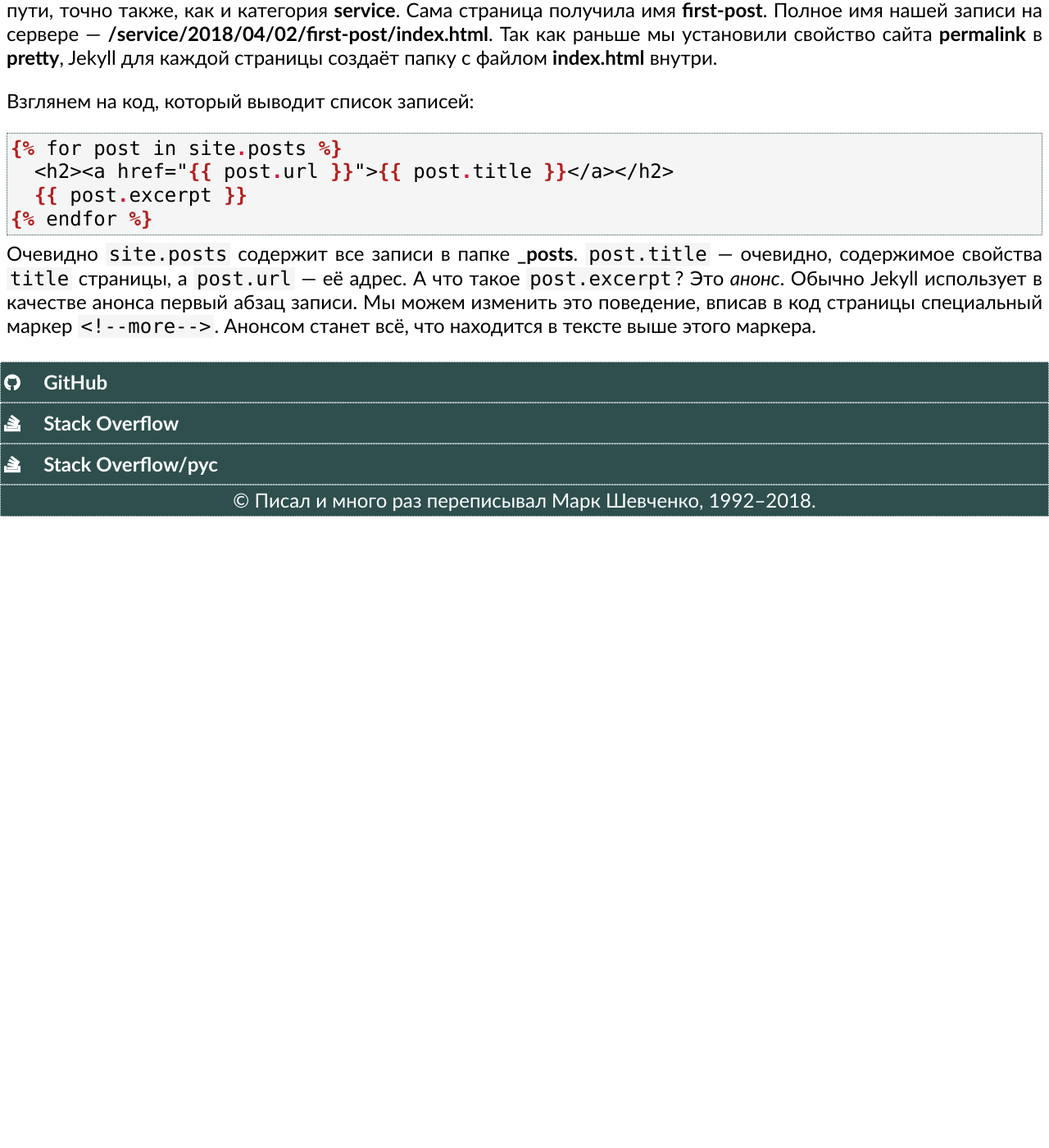
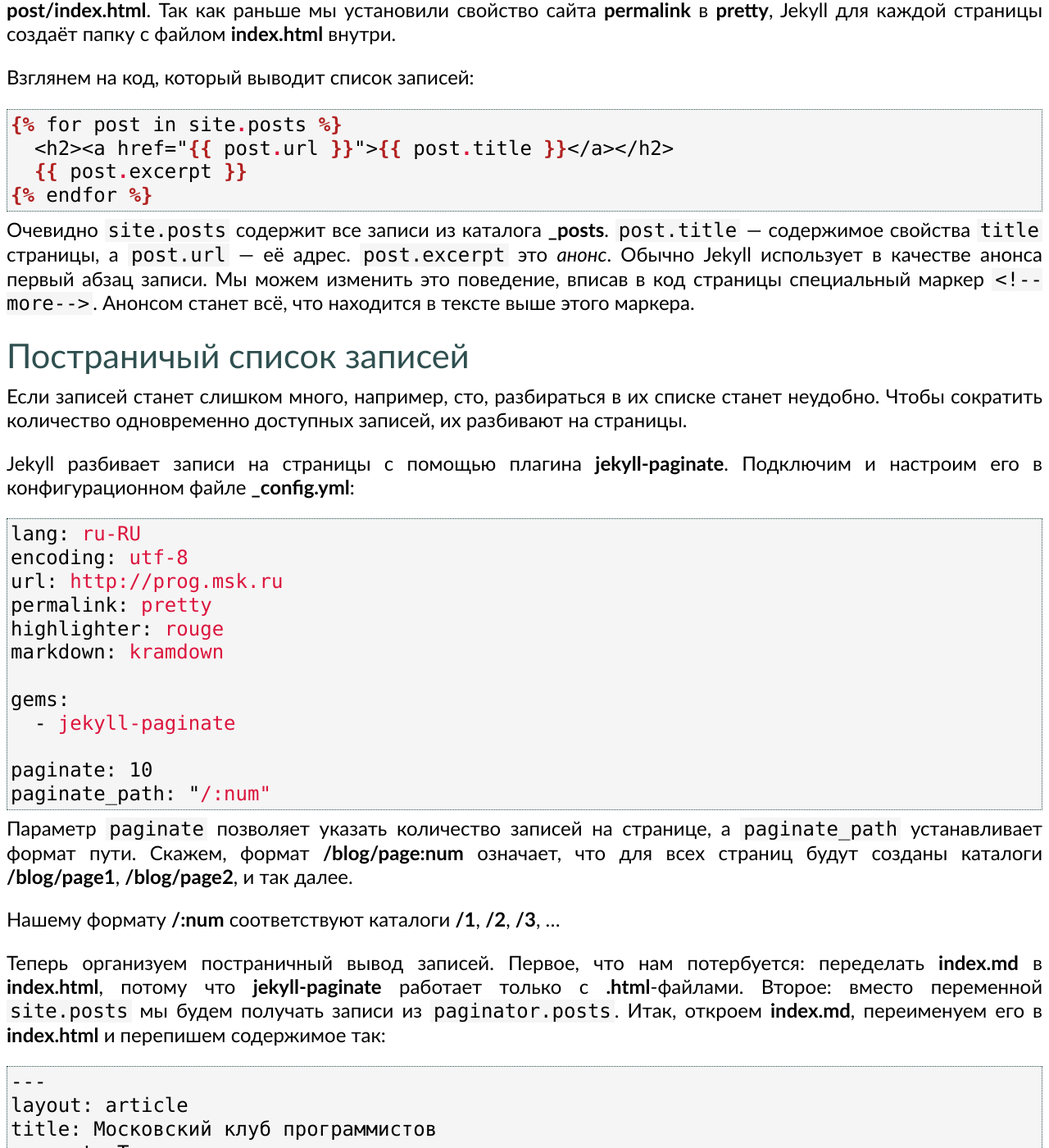
Before and after one commit to markshevchenko/markshevchenko.github.io, a Jekyll site: the page built from articles/github-pages.md, in a window 1280 px wide and 1400 px high, scrolled down 13069 px. Shown: the whole window at 82% size. Built offline with Jekyll 4.4.1, drawn with Linux system fonts in a browser that asks for light colours; some web fonts are replaced; our own code applies the rules of GitHub Pages for plain Markdown files; comment, search, counter and statistics services are not loaded; before the commit the page ends 13699 px from its top, so only the background shows below that; some of the changed text lies outside the part shown.

Commit message:
Разбиение на страницы и синдикация.

````diff
--- a/_config.yml
+++ b/_config.yml
@@ -1,15 +1,21 @@
-
----
 lang: ru-RU
 encoding: utf-8
+
 title: "Профессия: программист"
 description: "Скучно об увлекательном: опыт, потерявший актуальность"
+
 author: "Mark Shevchenko"
+image: /img/markshevchenko.jpg
 url: http://markshevchenko.pro
+
 permalink: pretty
+highlighter: rouge
+
 paginate: 10
 paginate_path: "/posts/:num"
-highlighter: rouge
+
+feed:
+  path: feed.atom
 
 exclude:
 - Gemfile
--- a/_includes/head.html
+++ b/_includes/head.html
@@ -4,15 +4,13 @@
   <meta name="viewport" content="width=device-width, initial-scale=1">
   <title>{% if page.title %}{{ page.title | escape }}{% else %}{{ site.title | escape }}{% endif %}</title>
   <meta name="description" content="{{ page.excerpt | default: site.description | strip_html | normalize_whitespace | truncate: 160 | escape }}">
-  {% feed_meta %}
   <link rel="stylesheet" href="{{ "/css/main.css" | relative_url }}">
   <link rel="canonical" href="{{ page.url | replace:'index.html','' | absolute_url }}">
-  <link rel="alternate" type="application/rss+xml" title="{{ site.title | escape }}" href="{{ "/feed.xml" | relative_url }}">
   <link rel="icon" type="image/png" sizes="16x16" href="{{ /img/favicon-16x16.png | relative_url }}">
   <link rel="icon" type="image/png" sizes="32x32" href="{{ /img/favicon-32x32.png | relative_url }}">
   <link rel="icon" type="image/png" sizes="96x96" href="{{ /img/favicon-96x96.png | relative_url }}">
+  {% feed_meta %}
   {% if jekyll.environment == 'production' and site.google_analytics %}
   {% include google-analytics.html %}
   {% endif %}
-  {% feed_meta %}
 </head>
--- a/articles/github-pages.md
+++ b/articles/github-pages.md
@@ -156,14 +156,11 @@
 : Указывает инструмент конвертации Markdown в HTML. Мы предпочли [kramdown](https://kramdown.gettalong.org/).
 
 Если мы сейчас уберём `lang: ru-RU` из теста страницы **index.md**, язык документа всё равно будет указан, потому что теперь он берётся из **_config.yml**.
-
 ## Оформление сайта&nbsp;&mdash; шаблоны
-
 Большинство страниц вашего сайта похожи друг на друга. У них одинаковы заголовки, подвалы, панель навигации, а если вас подводит творческое начало, то и содержание.
 Чтобы не повторять всё это на каждой странице, применяют *шаблоны*. GitHub позволяет описывать шаблоны страниц на языке [Liquid](http::/shopify.github.io/liquid/).
 
 Создадим в папке **_layouts** файл **article.html** рядом с **default.html**:
-
 {% raw %}
 ```liquid
 ---
@@ -186,7 +183,6 @@
 
 ```
 {% endraw %}
-
 В заголовке шаблона мы видим констуркцию `layout: default`, которая означает, что в качестве основы мы используем шаблон **default.html**. Содержимое нашего шаблона
 будет встроено в **default.html** там, где указана конструкция {% raw %}`{{ content }}`{% endraw %}.
 
@@ -240,7 +236,6 @@
 Если шаблон оказался слишком большим, отдельные блоки можно *вынести* в другие файлы, и подключить их с помощью инстуркции `include`:
 
 Например создадим в репозитории файл **_includes/header.html**:
-
 {% raw %}
 ```liquid
 <header>
@@ -251,9 +246,7 @@
 </header>
 ```
 {% endraw %}
-
 И файл **_includes/footer.html**:
-
 {% raw %}
 ```liquid
 <footer>
@@ -261,9 +254,7 @@
 </footer>
 ```
 {% endraw %}
-
 Поскольку оба они размещены в каталоге **_includes**, мы можем включить их в шаблон **article.html** без указания пути:
-
 {% raw %}
 ```liquid
 ---
@@ -276,9 +267,7 @@
 {% include footer.html %}
 ```
 {% endraw %}
-
 ## Оформление сайта&nbsp;&mdash; стили
-
 Настало время рассмотреть детали генерации сайта. Каталоги, название которых начинается с подчёркивания, используются при генерации, но сами
 на сайт не попадают. Обычные каталоги копируются &laquo;как есть&raquo; вместе со всем содержимым. При этом Jekyll обрабатывает файлы с расширением
 **.md** и **.html** так, как мы разобрали выше.
@@ -411,19 +400,14 @@
 Jekyll запустит Sass для его обработки и результат&nbsp;&mdash; **main.css**&nbps;&mdash; скопирут в итоговый сайт в каталог **css**.
 
 В **_config.yml** добавим строки:
-
 ```yaml
 sass:
   style: :compressed
 ```
-
 В результате содержимое **main.css** будет [максимально утрамбовано](https://web-design-weekly.com/2014/06/15/different-sass-output-styles/).
-
 ## Своё доменное имя
-
 Мы в клубе программистов зарегистрировали себе доменное имя **prog.msk.ru** и хотим, чтобы сайт был доступен по адресу **http:/prog.msk.ru**. Для
 этого надо выполнить два шага:
-
 1. На NS-сервере прописать две А-записи для **prog.msk.ru**, одну на IP 192.30.252.153, вторую на 192.30.252.154.
    После этого все обращения к **prog.msk.ru** будут вести на GitHub.
 2. В репозитории GitHub зайти в раздел **Settings**, найти настройки GitHub Pages и в поле **Custom domain** ввести **prog.msk.ru**.
@@ -441,7 +425,6 @@
 ---
 layout: default
 title: Тестовая запись
-category: service
 ---
 
 Проверка работы GitHub Pages.
@@ -485,14 +468,14 @@
 <p>Ниша «посидеть и поговорить» оказалась незаполненной.
 Этот пробел требует немедленной ликвидации, которой мы и занимаемся.</p>
 
-<h2><a href="/service/2018/04/02/first-post/">Тестовая запись</a></h2>
+<h2><a href="/2018/04/02/first-post/">Тестовая запись</a></h2>
 <p>Проверка работы GitHub Pages.</p>
 
 . . .
 ```
 
-Посмотрим на то, какой код создал Jekyll. Дата **2018-04-02** (2 апреля 2018 года) была преобразована в часть пути, точно также, как и категория **service**.
-Сама страница получила имя **first-post**. Полное имя нашей записи на сервере&nbsp;&mdash; **/service/2018/04/02/first-post/index.html**. Так как раньше мы
+Посмотрим на то, какой код создал Jekyll. Дата **2018-04-02** (2 апреля 2018 года) была преобразована в часть пути.
+Сама страница получила имя **first-post**. Полное имя нашей записи на сервере&nbsp;&mdash; **/2018/04/02/first-post/index.html**. Так как раньше мы
 установили свойство сайта **permalink** в **pretty**, Jekyll для каждой страницы создаёт папку с файлом **index.html** внутри.
 
 Взглянем на код, который выводит список записей:
@@ -506,6 +489,114 @@
 ```
 {% endraw %}
 
-Очевидно `site.posts` содержит все записи в папке **\_posts**. `post.title`&nbsp;&mdash; очевидно, содержимое свойства `title` страницы, а `post.url`&nbsp;&mdash;
-её адрес. А что такое `post.excerpt`? Это *анонс*. Обычно Jekyll использует в качестве анонса первый абзац записи. Мы можем изменить это поведение,
+Очевидно `site.posts` содержит все записи из каталога **\_posts**. `post.title`&nbsp;&mdash; содержимое свойства `title` страницы, а `post.url`&nbsp;&mdash;
+её адрес. `post.excerpt` это *анонс*. Обычно Jekyll использует в качестве анонса первый абзац записи. Мы можем изменить это поведение,
 вписав в код страницы специальный маркер `<!--more-->`. Анонсом станет всё, что находится в тексте выше этого маркера.
+
+## Постраничый список записей
+
+Если записей станет слишком много, например, сто, разбираться в их списке станет неудобно. Чтобы сократить количество одновременно доступных записей,
+их разбивают на страницы.
+
+Jekyll разбивает записи на страницы с помощью плагина **jekyll-paginate**. Подключим и настроим его в конфигурационном файле **_config.yml**:
+```yaml
+lang: ru-RU
+encoding: utf-8
+url: http://prog.msk.ru
+permalink: pretty
+highlighter: rouge
+markdown: kramdown
+
+gems:
+  - jekyll-paginate
+
+paginate: 10
+paginate_path: "/:num"
+```
+Параметр `paginate` позволяет указать количество записей на странице, а `paginate_path` устанавливает формат пути. Скажем, формат **/blog/page:num** означает,
+что для всех страниц будут созданы каталоги **/blog/page1**, **/blog/page2**, и так далее.
+
+Нашему формату **/:num** соответствуют каталоги **/1**, **/2**, **/3**, &hellip;
+
+Теперь организуем постраничный вывод записей. Первое, что нам потербуется: переделать **index.md** в **index.html**, потому что **jekyll-paginate** работает
+только с **.html**-файлами. Второе: вместо переменной `site.posts` мы будем получать записи из `paginator.posts`. Итак, откроем **index.md**, переименуем его в
+**index.html** и перепишем содержимое так:
+
+{% raw %}
+```liquid
+---
+layout: article
+title: Московский клуб программистов
+excerpt: Тяжела и неказиста жизнь простого программиста
+---
+
+<p>Как выяснилось, в Москве есть большая потребность в неформальных встречах программистов,
+без привязки к конкретным технологиям и языкам.</p>
+
+<p>Ниша «посидеть и поговорить» оказалась незаполненной.
+Этот пробел требует немедленной ликвидации, которой мы и занимаемся.</p>
+
+{% for post in paginator.posts %}
+  <h2><a href="{{ post.url }}">{{ post.title }}</a></h2>
+  {{ post.excerpt }}
+{% endfor %}
+
+<ul>
+  {% if paginator.previous_page %}
+    <li><a href="{{ paginator.previous_page_path }}">Назад</a></li>
+  {% else %}
+    <li>Назад</li>
+  {% endif %}
+    <li>Страница {{ paginator.page }} из {{ paginator.total_pages }}</li>
+  {% if paginator.next_page %}
+    <li><a href="{{ paginator.next_page_path }}">Вперёд</a></li>
+  {% else %}
+    <li class="next">Вперёд</li>
+  {% endif %}
+</ul>
+```
+{% endraw %}
+
+## Синдикация новостей
+
+Jekyll умеет создавать ленту новостей в формате [ATOM](https://tools.ietf.org/html/rfc4287). В список `gems` файла **_config.yml** добавим плагин **jekyll-feed**
+и опишем имя XML-файла, куда попадут анонсы записей:
+```yaml
+. . .
+gems:
+  - jekyll-paginate
+  - jekyll-feed
+
+paginate: 10
+paginate_path: "/:num"
+
+feed:
+  path: feed.atom
+```
+Наконец, нам потребуется подставить ссылку ATOM в заголовок наших страниц. Добавим мета-тег `{% feed_meta %}` в заголовок основного HTML-шаблона **default.html**:
+{% raw %}
+```liquid
+<!doctype html>
+<html lang="{{ page.lang | default: site.lang }}">
+  <head>
+    <meta charset="utf-8">
+    <meta http-equiv="X-UA-Compatible" content="IE=edge">
+    <meta name="viewport" content="width=device-width, initial-scale=1">
+    <title>{% if page.title %}{{ page.title | escape }}{% else %}}{{ site.title | escape }}{% endif %}</title>
+    <meta name="description" content="{{ page.excerpt | default: site.description | strip_html | normalize_whitespace | truncate: 160 | escape }}">
+    <link rel="stylesheet" href="{{ "/css/main.css" | relative_url }}">
+    {% feed_meta %}
+  </head>
+  <body>
+    {{ content }}
+  </body>
+</html>
+```
+{% endraw %}
+
+После компиляции сайта в коде страницы мы увилим ссылку на документ ATOM:
+
+`html
+```
+<link type="application/atom+xml" rel="alternate" href="http://prog.msk.ru/feed.atom" title="progmsk.github.io" />
+```
````
Also changed, not shown: _posts/2017-06-29-right-time-provider-for-csharp.md (+1 -1 lines), _posts/2017-09-28-logging.md (+4 -2 lines).
